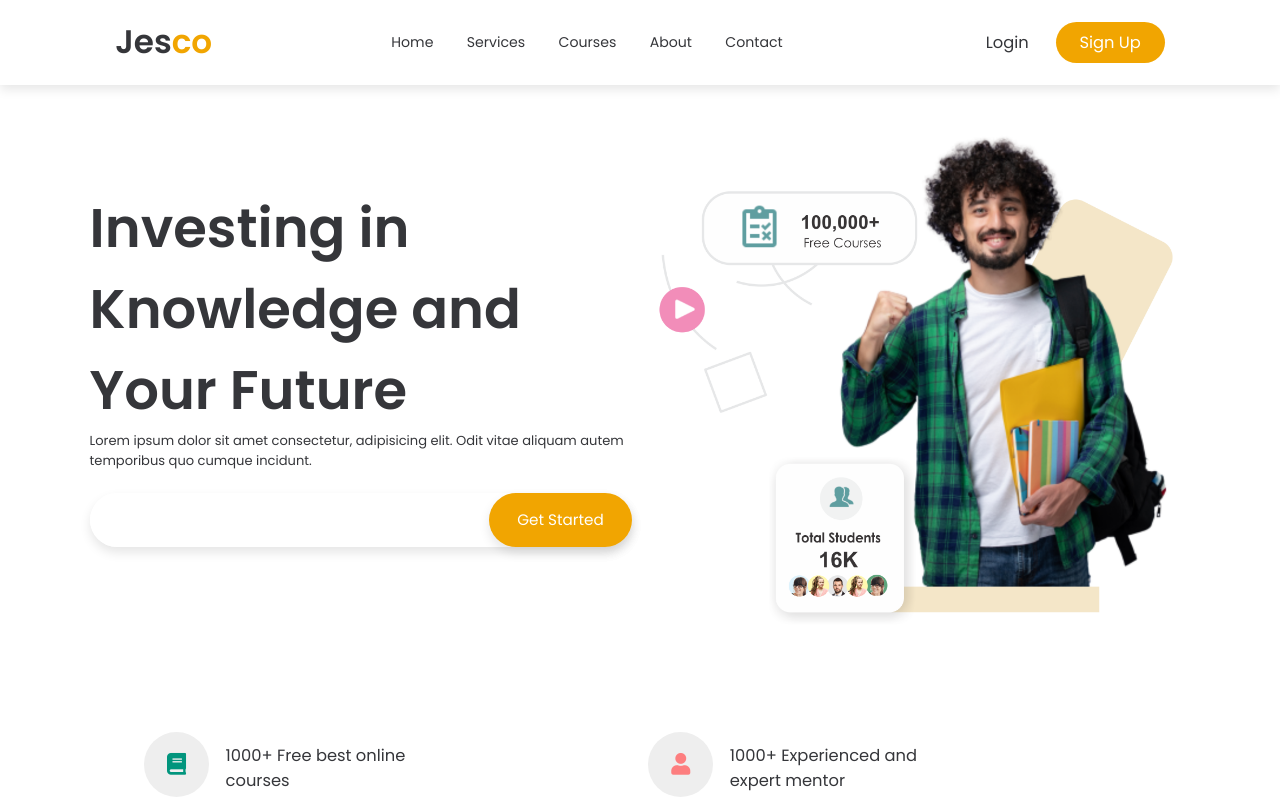
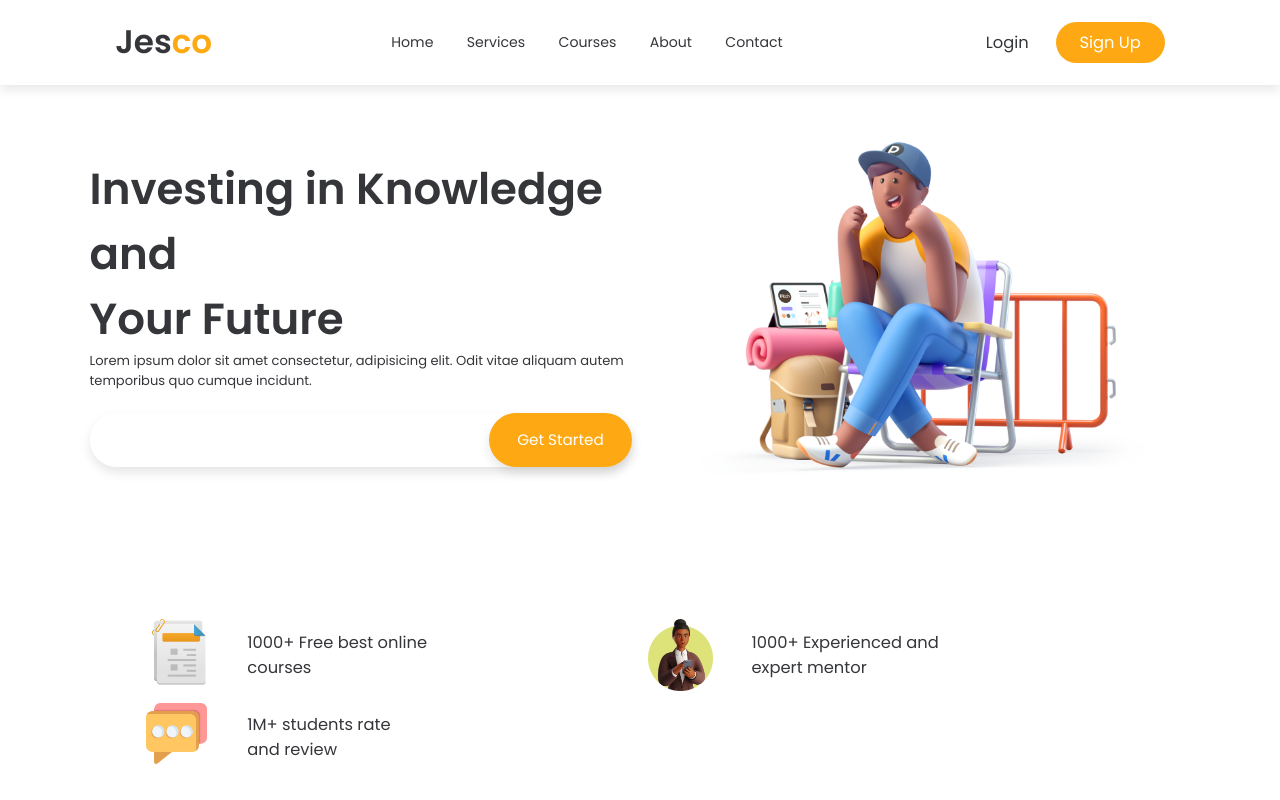
Before and after one commit to developerzion/jesco, a plain HTML site: page index.html in a window 1280 px wide. Shown: the top 800 px of the page. Drawn offline with nearby package versions, Linux system fonts and the light colour scheme.

Commit message:
New update

```diff
--- a/css/style.css
+++ b/css/style.css
@@ -1,10 +1,8 @@
 @import url('https://fonts.googleapis.com/css2?family=Poppins:wght@100;300;400;500;600&display=swap');
 
 :root{
-    --default-orange: #f1a501;
-    --default-green: #01957d;
+    --default-orange: #fea914;
     --default-black: #35363a;
-    --default-pink: #fd7e7f;
     --default-big-size: 3.5rem;
     --default-big-size-res: 2.5rem;
     --box-shadow: 0 .5rem 1rem rgba(0,0,0,.1);
@@ -93,7 +91,7 @@ section{
     flex:  1 1 30rem;
 }
 .banner .wrapper .box h1{
-    font-size: 5rem;
+    font-size: 4rem;
     color: var(--default-black);
 }
 .banner .wrapper .box p{
@@ -139,22 +137,18 @@ section{
 }
 .experience .wrapper .box{
     display: flex;
+    gap: 2rem;
 }
 .experience .wrapper .box span{
     width: 6rem;
     height: 6rem;
-    background: #eee;
-    border-radius: 50%;
     line-height: 6rem;
     text-align: center;
-    font-size: 2rem;
 }
-.experience .wrapper .box span.default-green{
-    color: var(--default-green);
+.experience .wrapper .box span img{
+    width: 100%;
 }
-.experience .wrapper .box span.default-pink{
-    color: var(--default-pink);
-}
+
 .experience .wrapper .box p{
     font-size: 1.5rem;
     margin-left: 1.5rem;
@@ -198,6 +192,7 @@ section{
     border-radius: 2rem;
     background: rgb(248, 244, 244);
 }
+
 
 .membership .member .box:hover{
     box-shadow: var(--box-shadow-special);
@@ -452,7 +447,7 @@ section{
         margin-top: 12rem;
     }
     .banner .wrapper .box h1{
-        font-size: 3.5rem;
+        font-size: 2.5rem;
     }
     .banner .wrapper .box form.getstarted button{
         font-size: 1.2rem;
--- a/index.html
+++ b/index.html
@@ -53,7 +53,7 @@
             </form>
         </div>
         <div class="box">
-            <img src="images/jesco.png" alt="">
+            <img src="images/banner.png" alt="">
         </div>
     </div>
 </section>
@@ -62,15 +62,15 @@
 <section class="experience" id="service">
     <div class="wrapper">
         <div class="box">
-            <span class="fa fa-book default-green"></span>
+            <span><img src="images/todo.ico" alt=""></span>
             <p>1000+ Free best online<br>  courses</p>
         </div>
         <div class="box">
-            <span class="fa fa-user default-pink"></span>
+            <span><img src="images/mentor.png" alt=""></span>
             <p>1000+ Experienced and <br> expert mentor</p>
         </div>
         <div class="box">
-            <span class="fa fa-comment default-green"></span>
+            <span><img src="images/chat.png" alt=""></span>
             <p>1M+ students rate <br> and review</p>
         </div>
     </div>
@@ -108,7 +108,7 @@
 <section class="analytic animate" id="analytic">
     <div class="analytic-wrapper">
         <div class="box">
-            <img src="images/analytic2.png" alt="">
+            <img src="images/trained.webp" alt="">
         </div>
         <div class="box">
             <h1>Get trained by the world best teacher</h1>
@@ -135,7 +135,7 @@
             <p class="learn" href="">Learn More</p>
         </div>
         <div class="box">
-            <img src="images/analytic.png" alt="">
+            <img src="images/analyze.webp" alt="">
         </div>
     </div>
 
@@ -189,7 +189,7 @@
     </div>
 </section>
 <div class="copywright">
-    &copy;Copywright <span id="date"></span>. <a href="https://www.uplabs.com/posts/education-website-landing-page-dd686696-9c63-4e65-a8ea-312e73f11928">UI/UX by MH JIBON</a> | Developed By Devloperzion
+    &copy;Copywright <span id="date"></span>. <a href="https://www.uplabs.com/posts/education-website-landing-page-dd686696-9c63-4e65-a8ea-312e73f11928">Inspired by MH JIBON</a> | Developed By Devloperzion
 </div>
 <script src="https://unpkg.com/scrollreveal"></script>
 <script src="js/script.js"></script>
```
Also changed, not shown: images/analyze.webp (added), images/banner.png (added), images/banner1.webp (added), images/certificate.png (added), images/chat.png (added), images/course.png (added), images/folder.png (added), images/mentor.png (added), images/todo.ico (added), images/trained.webp (added), 1 other file.
